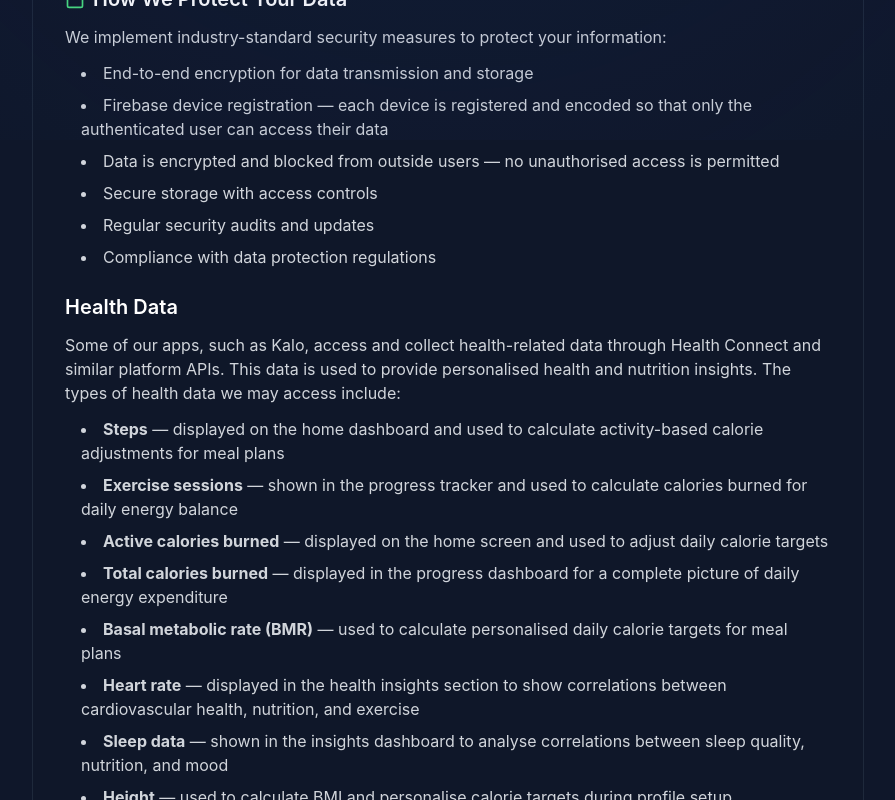
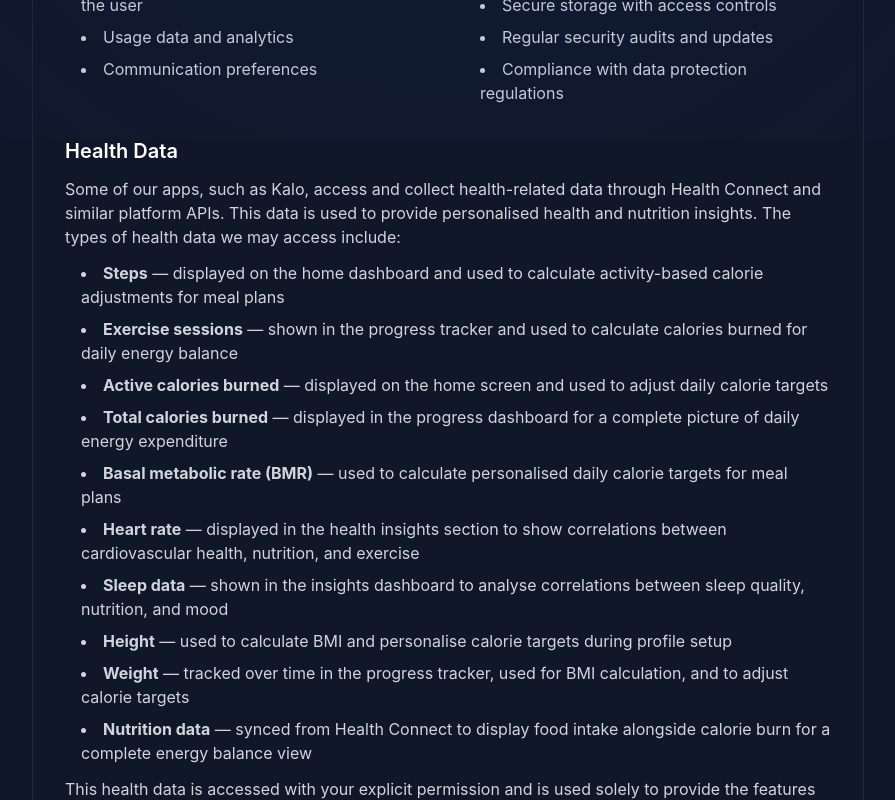
Before and after one commit to billywhizz17a/app-stream, a React (Vite) app: page /#/privacy in a window 1280 px wide. Shown: the part 660-1460 px from the top of the page, without its empty margins (192-1087 px from the left). Built offline with nearby package versions, Linux system fonts and the light colour scheme.

Commit message:
Make in-app privacy page two columns too

```diff
--- a/src/pages/Privacy.jsx
+++ b/src/pages/Privacy.jsx
@@ -17,7 +17,7 @@ function Privacy() {
             Last updated: 1 October 2026
           </p>
 
-          <div className="space-y-6 text-gray-300">
+          <div className="grid md:grid-cols-2 gap-8 text-gray-300">
             <section>
               <h2 className="text-xl font-semibold text-white mb-3 flex items-center gap-2">
                 <Eye size={20} className="text-blue-400" />
@@ -54,7 +54,7 @@ function Privacy() {
               </ul>
             </section>
 
-            <section>
+            <section className="md:col-span-2">
               <h2 className="text-xl font-semibold text-white mb-3">Health Data</h2>
               <p className="mb-3">
                 Some of our apps, such as Kalo, access and collect health-related data through
```
